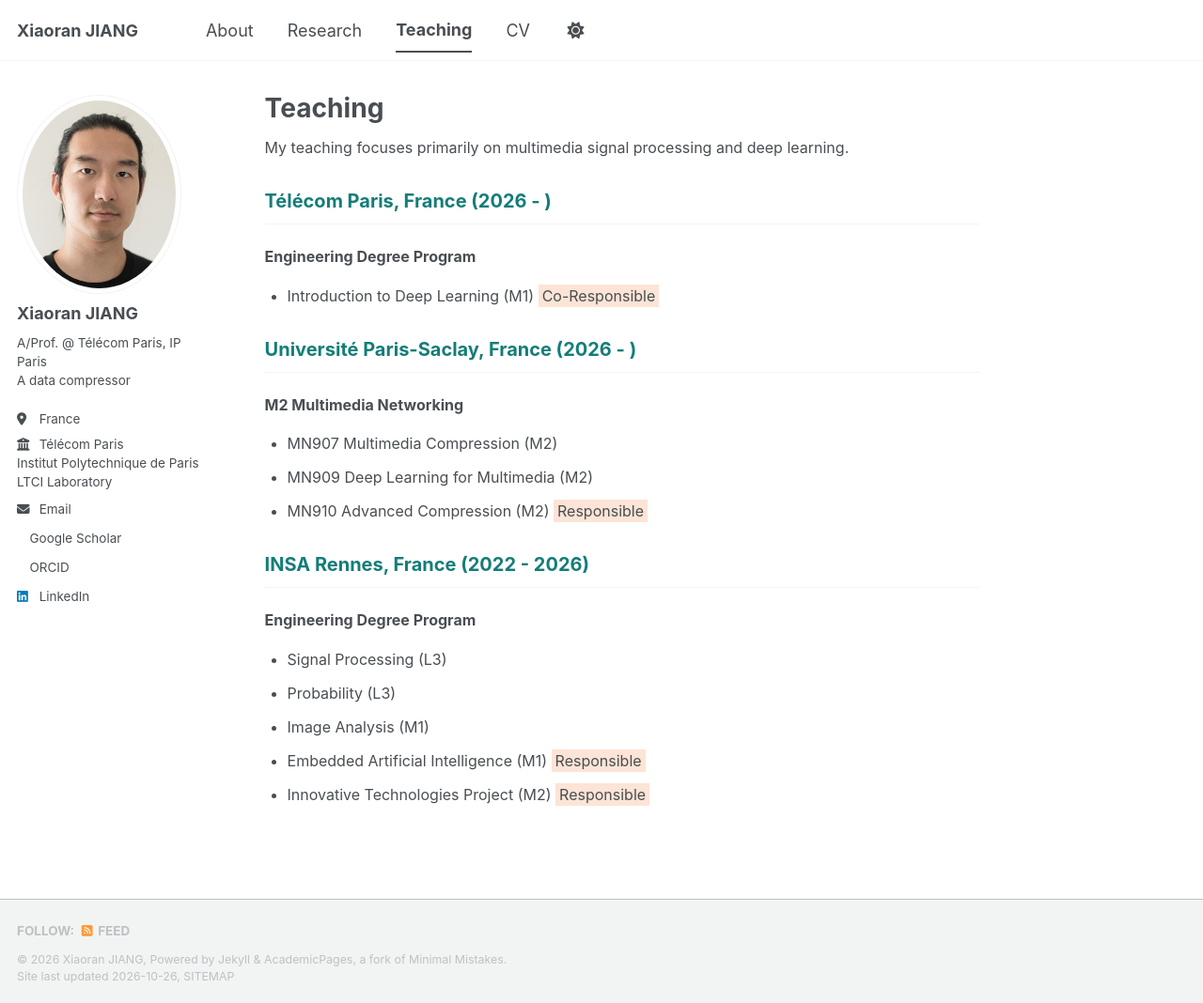
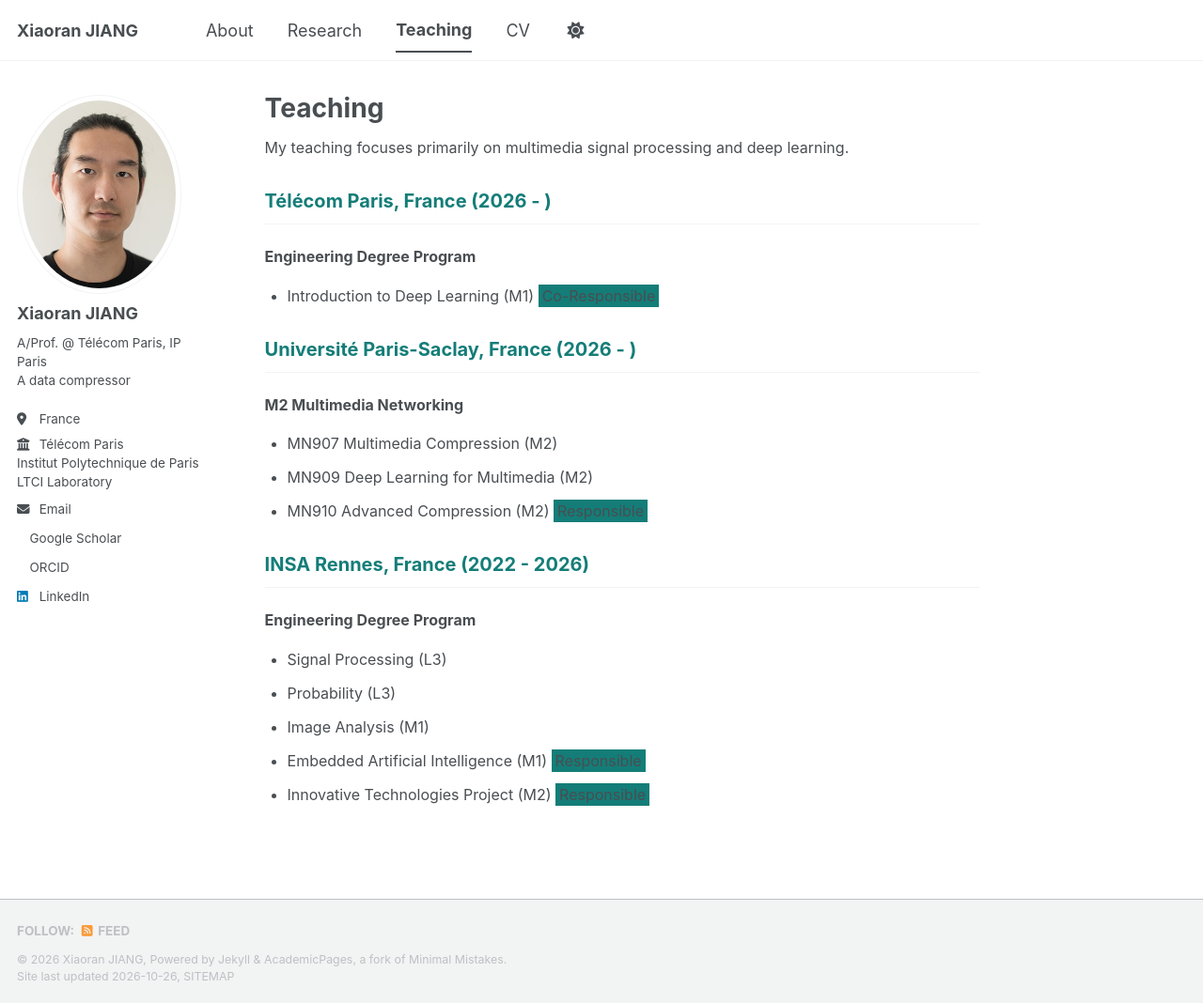
Before and after one commit to xiaoranjiang/xiaoranjiang.github.io, a Jekyll site: the page built from _pages/teaching.md, in a window 1280 px wide and 1068 px high. Shown: the whole window at 94% size. Built offline with Jekyll 4.4.1, drawn with Linux system fonts in a browser that asks for light colours; a style sheet for code colours, icons or effects is not loaded.

Commit message:
Update teaching.md

```diff
--- a/_pages/teaching.md
+++ b/_pages/teaching.md
@@ -9,7 +9,7 @@
 ## <span style="color:#147D78;">Télécom Paris, France (2026 - )</span>
 ### Engineering Degree Program
 - Introduction to Deep Learning (M1)
-<span style="background-color: #FCE4D6; padding: 2px 4px;">
+<span style="background-color: #147D78; padding: 2px 4px;">
   Co-Responsible
 </span>
 
@@ -18,7 +18,7 @@
 - MN907 Multimedia Compression (M2)
 - MN909 Deep Learning for Multimedia (M2)
 - MN910 Advanced Compression (M2)
-<span style="background-color: #FCE4D6; padding: 2px 4px;">
+<span style="background-color: #147D78; padding: 2px 4px;">
   Responsible
 </span>
 
@@ -28,10 +28,10 @@
 - Probability (L3)
 - Image Analysis (M1)
 - Embedded Artificial Intelligence (M1)
-<span style="background-color: #FCE4D6; padding: 2px 4px;">
+<span style="background-color: #147D78; padding: 2px 4px;">
   Responsible
 </span>
 - Innovative Technologies Project (M2)
-<span style="background-color: #FCE4D6; padding: 2px 4px;">
+<span style="background-color: #147D78; padding: 2px 4px;">
   Responsible
 </span>
```
